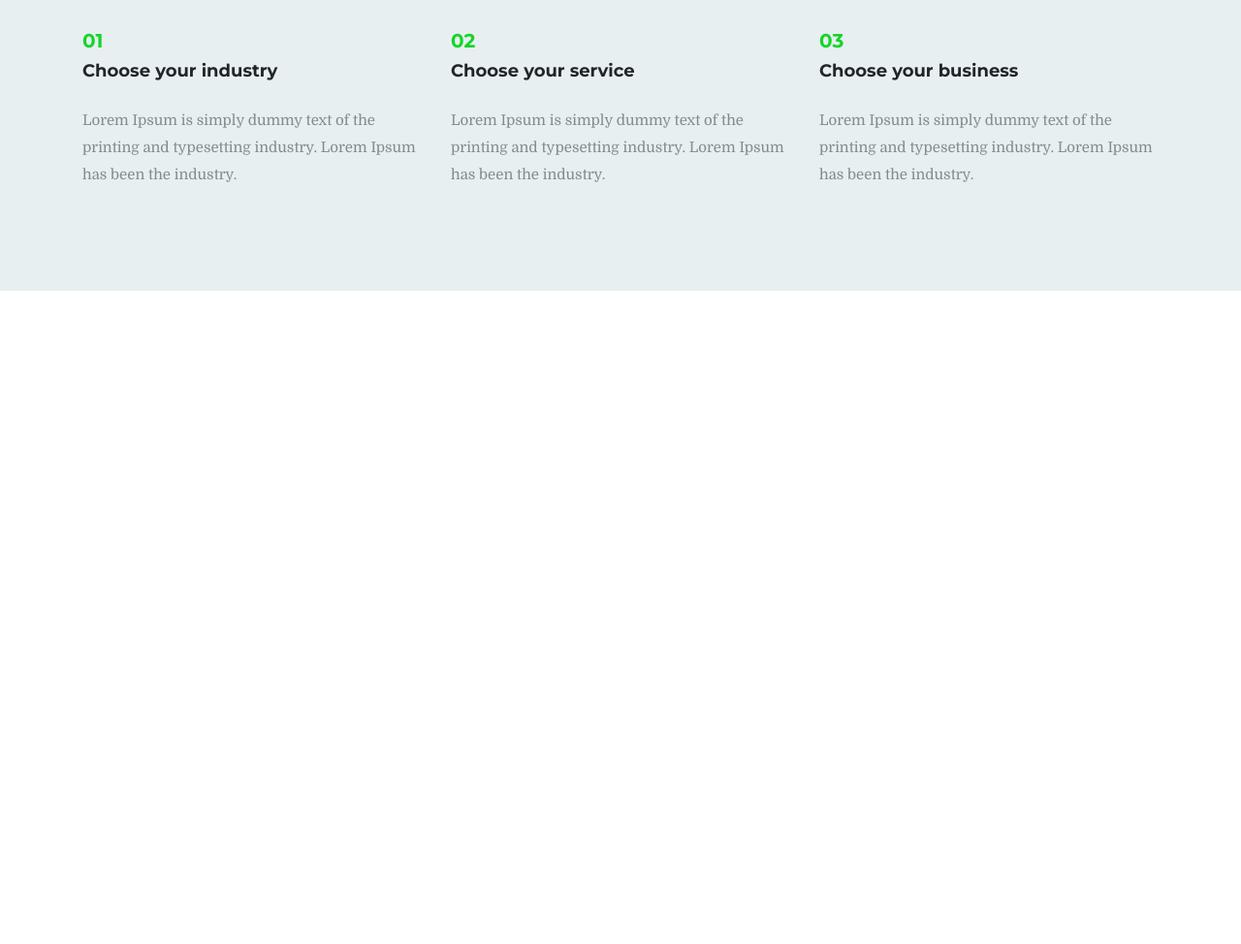
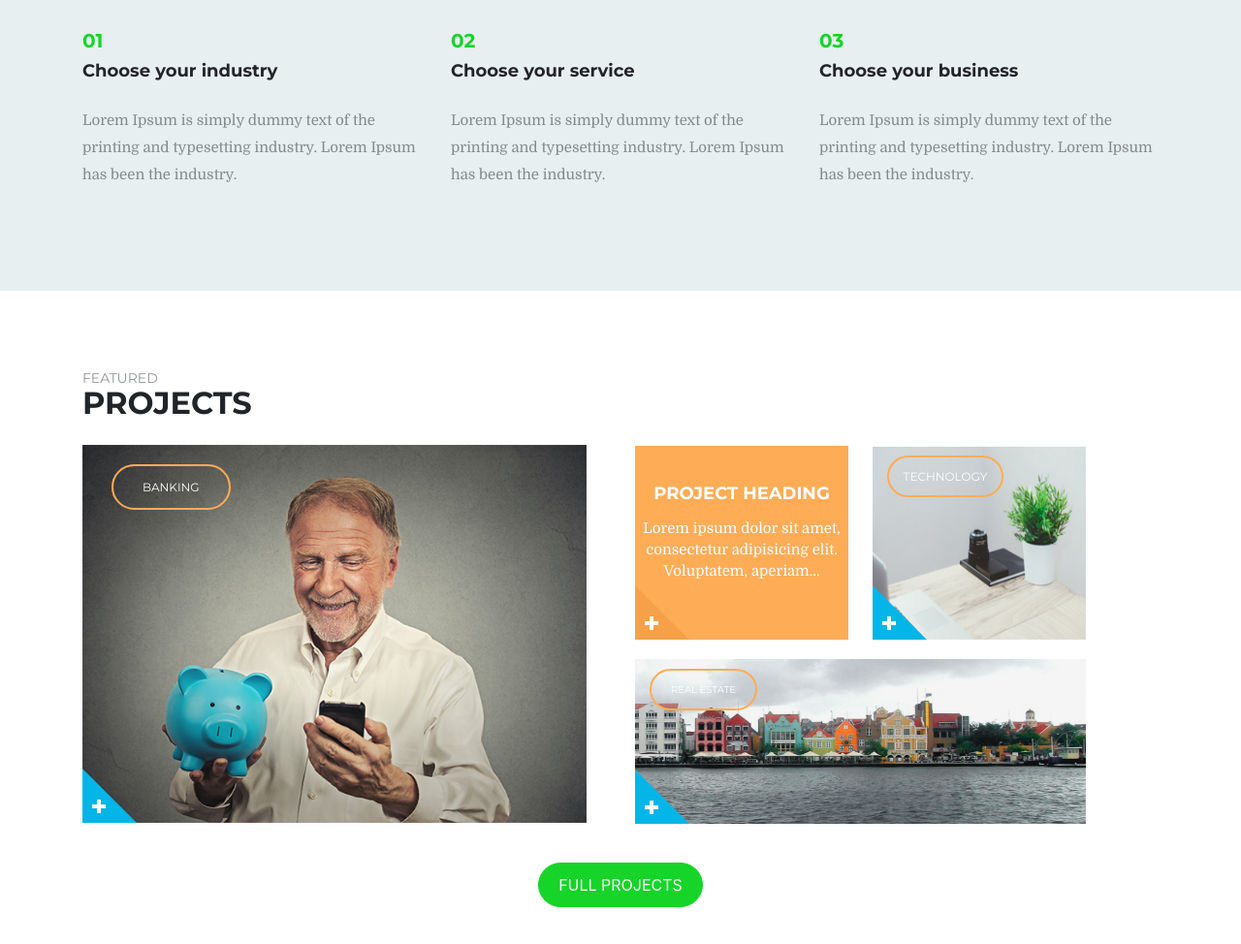
Before and after one commit to petrychenkodev/consult2, a plain HTML site: page index.html in a window 1280 px wide. Shown: the part 1379-2353 px from the top of the page at 97% size. Before the commit the page ends 1679 px from the top, so only its background shows below. Drawn offline with Linux system fonts and the light colour scheme.

Commit message:
git status

```diff
--- a/css/style.css
+++ b/css/style.css
@@ -2,6 +2,10 @@
 	background-color: #262829;
 	color: #5d6163;
 	min-height:50px;
+}
+a:hover{
+	transform: scale(0.9);
+	transition: 0.5s;
 }
 .logo{
 	margin-bottom:20px;
@@ -326,6 +330,152 @@
 
 /*PROJECTS BLOCK START*/
 
+.projects{
+    height: 720px;
+    background-color: #ffffff;
+}
+.projects__preline{
+	text-transform: uppercase;
+	font-family: 'Montserrat', sans-serif;
+	font-size:14px;
+	color: #939798;
+	text-align: left;
+	padding-top: 80px;
+	line-height: 20px;
+}
+.projects h1{
+	text-transform: uppercase;
+	font-family: 'Montserrat', sans-serif;
+	font-size:32px;
+	font-weight: bold;
+	text-align: left;
+	line-height: 0px;
+}
+.projects__banking{
+    margin-top: 35px;
+    display: inline-block;
+    position: relative;
+}
+.projectman{
+    width: 520px;
+}
 
+.banking__text{
+    display: block;
+    position: absolute;
+    color: #ffffff;
+    top: 20px;
+    left:30px;
+    text-transform: uppercase;
+    font-family: 'Montserrat', sans-serif;
+	font-size:12px;
+    line-height: 33px;
+    border: 2px solid #ffac56;
+    border-radius: 50px;
+    padding:5px 30px 5px 30px;
+}
+.banking__shape{
+    position:absolute;
+    left: 0px;
+    bottom: 0px;
+}
+.projects__heading{
+    display: inline-block;
+    position: relative;
+    width: 220px;
+    height: 200px;
+    background-color: #ffac56;
+    margin-top: 0px;
+    text-align: center;
+    vertical-align: middle;
+}
+.projects__heading h1{
+    font-family: 'Montserrat', sans-serif;
+	font-size:18px;
+    line-height: 33px;
+    font-weight: bold;
+    color: #ffffff;
+    text-align: center;
+    margin-top: 15%;
+}
+.projects__heading p{
+    font-family: 'Domine', sans-serif;
+	font-size:15px;
+    line-height: 22px;
+    color: #ffffff;
+}
+.projects__shapeactive{
+    position: absolute;
+    bottom: 0px;
+    left:0px;
+}
+.projects__technology{
+ 	display: inline-block;
+    position: relative;
+    margin-top: 160px;
+    margin-left:20px;
+}
+.technologyimg{
+	width: 220px;
+    height: 200px;
+
+}
+.technology__text{
+    display: block;
+    position: absolute;
+    color: #ffffff;
+    top: 10px;
+    left:15px;
+    text-transform: uppercase;
+    font-family: 'Montserrat', sans-serif;
+	font-size:12px;
+    line-height: 33px;
+    border: 2px solid #ffac56;
+    border-radius: 50px;
+    padding:3px 15px 3px 15px;
+}
+.projects__shape{
+	position: absolute;
+	left: 0px;
+	bottom: 0px;
+}
+.projects__realestate{
+	display: inline-block;
+    position: relative;
+    margin-top: 20px;
+}
+.realestateimg{
+	width: 465px;
+	height: 170px;
+}
+.realestate__text{
+    display: block;
+    position: absolute;
+    color: #ffffff;
+    top: 10px;
+    left:15px;
+    text-transform: uppercase;
+    font-family: 'Montserrat', sans-serif;
+	font-size:10px;
+    line-height: 33px;
+    border: 2px solid #ffac56;
+    border-radius: 50px;
+    padding:3px 20px 3px 20px;
+}
+.fullprojects{
+	display: flex;
+	justify-content: center;
+	align-items: center;
+	margin-top: 40px;
+}
+.fullprojects a{
+	text-decoration: none;
+	padding: 10px 20px 10px 20px;
+	border: 1px solid #16d428;
+	border-radius: 50px;
+	background-color:#16d428;
+	color: #ffffff;
+	text-transform: uppercase;
+}
 
 /*PROJECTS BLOCK END*/
--- a/index.html
+++ b/index.html
@@ -106,4 +106,42 @@
 			</div>
 		</section>
 
+		<section class="projects">
+			<div class="container">
+				<div class="row">
+					<div class="col-lg-6">
+	                    <p class="projects__preline">featured</p>
+	                    <h1>projects</h1>
+	                    <div class="projects__banking">
+	                        <img src="img/projectman.png" alt="projectman" class="projectman">
+	                        <div class="banking__text">banking</div>
+	                        <img src="img/shape.png" alt="shape" class="banking__shape">
+	                    </div>
+					</div>
+	                <div class="col-lg-6">
+	                    <div class="projects__heading">
+	                        <h1>project heading</h1>
+	                        <p>Lorem ipsum dolor sit amet, consectetur adipisicing elit. Voluptatem, aperiam...</p>
+	                        <img src="img/shapeactive.png" alt="shapeactive" class="projects__shapeactive">
+	                    </div>
+	                    <div class="projects__technology">
+	                    	<img src="img/projecttechnology.png" alt="technology" class="technologyimg">
+	                    	<div class="technology__text">technology</div>
+	                    	<img src="img/shape.png" class="projects__shape">
+	                    </div>
+	                    <div class="projects__realestate">
+	                    	<img src="img/realestateimg.png" alt="realestate" class="realestateimg">
+	                    	<div class="realestate__text">real estate</div>
+	                    	<img src="img/shape.png" class="projects__shape">
+	                    </div>
+	                </div>
+				</div>
+				<div class="row">
+					<div class="col-lg-12">
+						<div class="fullprojects"><a href="#">full projects</a></div>
+					</div>
+				</div>
+			</div>
+		</section>
+
 	</body>
```
